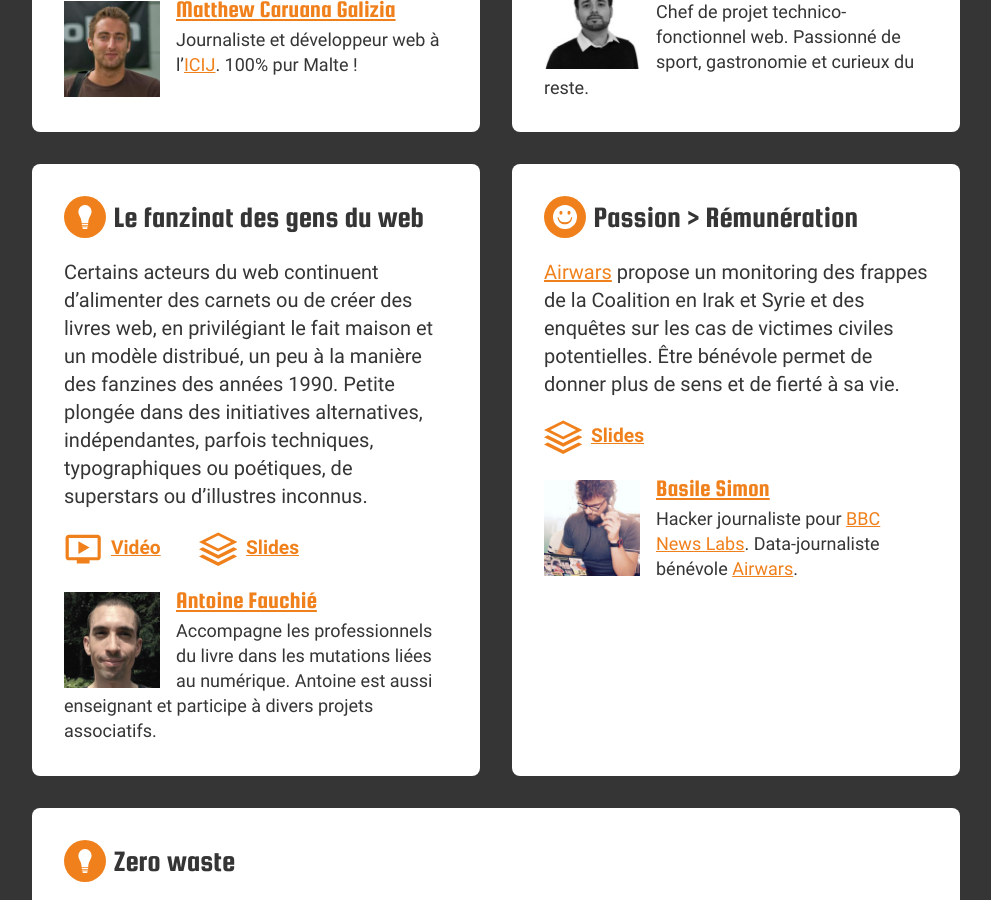
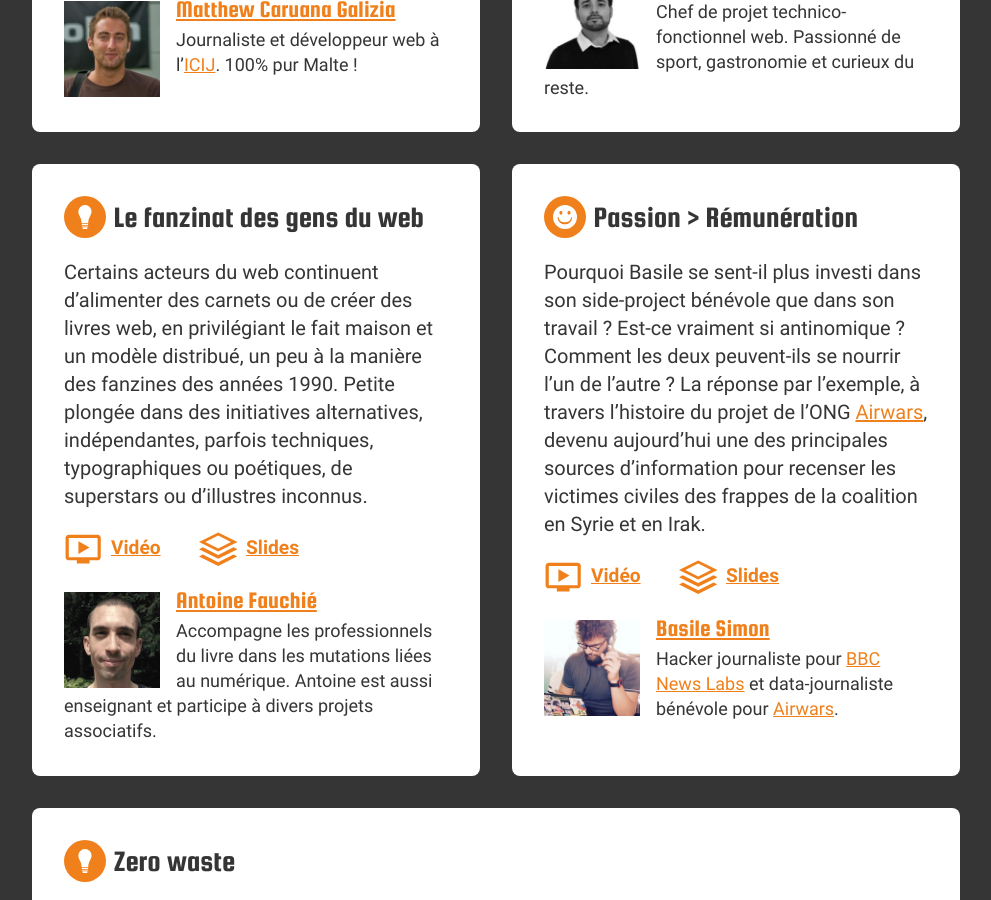
Before and after one commit to sudweb/2016, a Jekyll site: the page built from index.html, in a window 1280 px wide and 900 px high, scrolled down 6231 px. Shown: the whole window, without its empty margins (144-1135 px from the left). Built offline with Jekyll 4.4.1, drawn with Linux system fonts in a browser that asks for light colours; the list of posts is cut into pages by our own code.

Commit message:
Lien vers la vidéo de Basile

```diff
--- a/_data/speakers.yml
+++ b/_data/speakers.yml
@@ -94,8 +94,7 @@ antoine:
 basile:
   name: Basile Simon
   bio: >-
-    Hacker journaliste pour [BBC News Labs](http://bbcnewslabs.co.uk/).
-    Data-journaliste bénévole [Airwars](http://airwars.org/).
+    Hacker journaliste pour [BBC News Labs](http://bbcnewslabs.co.uk/) et data-journaliste bénévole pour [Airwars](http://airwars.org/).
   avatar: basile-simon
   twitter: basilesimon
   website: https://basilesimon.fr/
```
Also changed, not shown: _talks/lightning-talks/passion-remuneration.md (+2 -1 lines).
